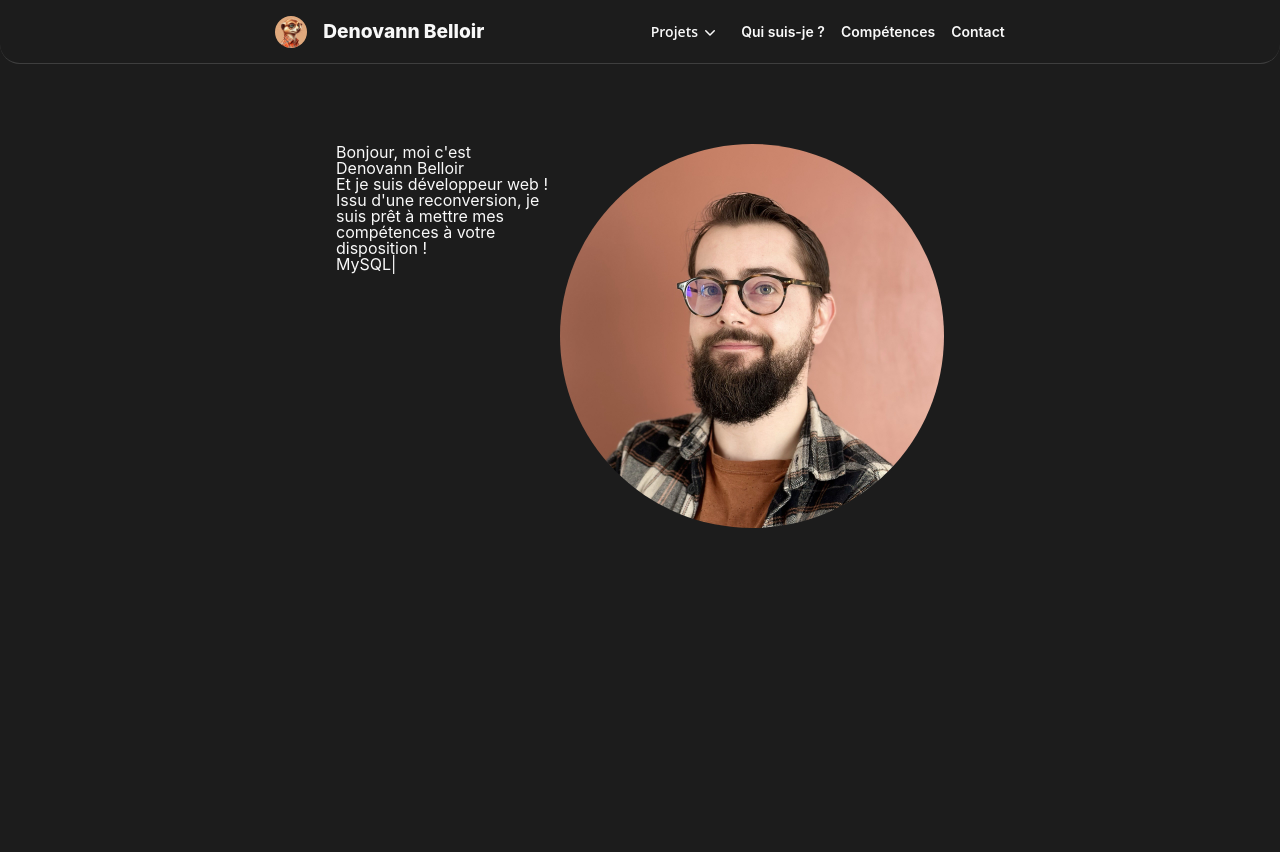
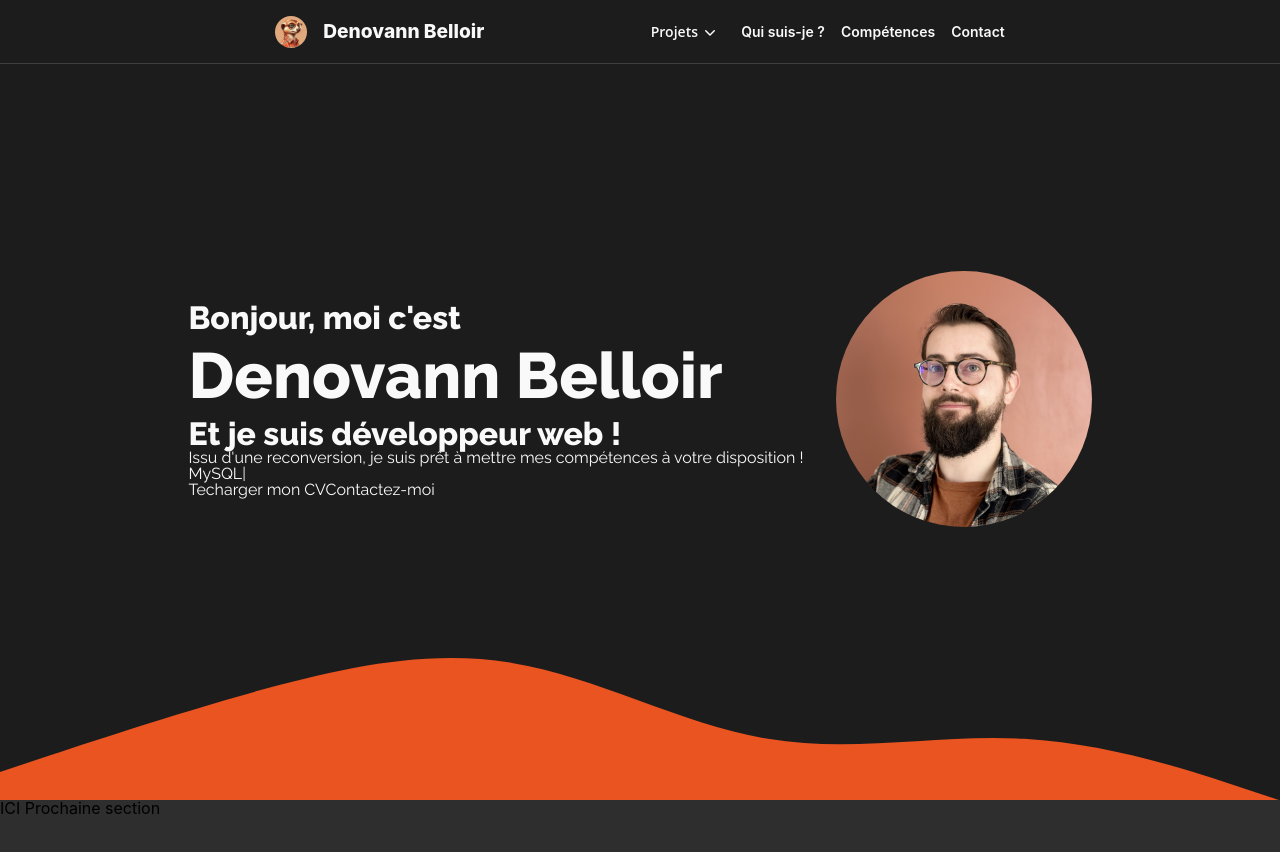
Before and after one commit to Deunoh/react-portfolio, a React (Vite) app: page / in a window 1280 px wide. Shown: the top 852 px of the page. Built offline with nearby package versions, Linux system fonts and the light colour scheme.

Commit message:
wave et font

```diff
--- a/src/components/App/App.jsx
+++ b/src/components/App/App.jsx
@@ -4,6 +4,7 @@ import Header from '../Header/Header';
 import './App.scss';
 import BurgerMenu from '../Header/BurgerMenu';
 import Home from '../Home/Home';
+import Presentation from '../Presentation/Presentation';
 
 function App() {
   const [isModalOpen, setIsmodalOpen] = useState(false);
@@ -16,6 +17,7 @@ function App() {
       <Header toggleMenu={toggleMenu} isModalOpen={isModalOpen} />
       <BurgerMenu isModalOpen={isModalOpen} />
       <Home />
+      <Presentation />
     </div>
   );
 }
--- a/src/components/Header/Header.scss
+++ b/src/components/Header/Header.scss
@@ -9,13 +9,14 @@
   align-items: center;
   justify-content: center;
   margin: auto;
-  border-radius: 20px;
+  // border-radius: 20px;
+  position: fixed;
+  background-color: v.$background;
+  z-index: 2;
 }
 
 .menu__wrapper {
   display: flex;
-  position: fixed;
-  z-index: 2;
   gap: 1.5rem;
   width: 100%;
   max-width: 60rem;
@@ -148,6 +149,7 @@
   border: 1px solid v.$gray-border;
   z-index: 2;
   animation: fadeIn 0.2s ease-in-out;
+  background-color: v.$secondary;
 }
 
 .list-items-with-description {
--- a/src/components/Home/Home.jsx
+++ b/src/components/Home/Home.jsx
@@ -9,7 +9,7 @@ const Home = () => {
   useEffect(() => {
     const typed = new Typed(el.current, {
       strings: [
-        'JavaScript',
+        '<span style="color: yellow;">JavaScript</span>',
         'PHP',
         'Symfony',
         'MySQL',
@@ -47,10 +47,25 @@ const Home = () => {
         <p>
           <span ref={el} />
         </p>
+        <div className="home-content--btns">
+          <a href="ICI PDF">Techarger mon CV</a>
+          <a href="FORMULAIRE CONTACT">Contactez-moi</a>
+        </div>
       </div>
       <div className="home-profil">
         <img src={profil} alt="Denovann" />
       </div>
+      <svg
+        className="main-section--wave"
+        xmlns="http://www.w3.org/2000/svg"
+        viewBox="0 0 1440 320"
+      >
+        <path
+          fill="#e95420"
+          fillOpacity="1"
+          d="M0,288L48,272C96,256,192,224,288,197.3C384,171,480,149,576,165.3C672,181,768,235,864,250.7C960,267,1056,245,1152,250.7C1248,256,1344,288,1392,304L1440,320L1440,320L1392,320C1344,320,1248,320,1152,320C1056,320,960,320,864,320C768,320,672,320,576,320C480,320,384,320,288,320C192,320,96,320,48,320L0,320Z"
+        />
+      </svg>
     </section>
   );
 };
--- a/src/components/Home/Home.scss
+++ b/src/components/Home/Home.scss
@@ -1,16 +1,34 @@
 @use '../../styles/variables' as v;
 .main-section {
-  height: 100vh;
+  min-height: 100vh;
   color: v.$text;
   display: flex;
   padding: 5rem;
-  width: 60vw;
+  width: 100vw;
   justify-content: center;
+  align-items: center;
   margin: auto;
-}
-.home-profil {
-  img {
-    width: 30vw;
-    border-radius: 50%;
+  gap: 2rem;
+  font-family: v.$main-title-font;
+
+  h1 {
+    font-size: 4rem;
+    font-weight: 800;
+    line-height: 1.3;
+  }
+  h3 {
+    font-size: 2rem;
+    font-weight: 800;
+  }
+  .home-profil {
+    img {
+      width: 20vw;
+      border-radius: 50%;
+    }
+  }
+  .main-section--wave {
+    position: absolute;
+    bottom: 0;
+    width: 100vw;
   }
 }
--- /dev/null
+++ b/src/components/Presentation/Presentation.jsx
@@ -0,0 +1,9 @@
+import './Presentation.scss';
+
+const Presentation = () => {
+  return (
+    <section className="presentation-section">ICI Prochaine section</section>
+  );
+};
+
+export default Presentation;
--- /dev/null
+++ b/src/components/Presentation/Presentation.scss
@@ -0,0 +1,5 @@
+@use '../../styles/variables' as v;
+.presentation-section {
+  height: 80vh;
+  background-color: v.$secondary;
+}
```
